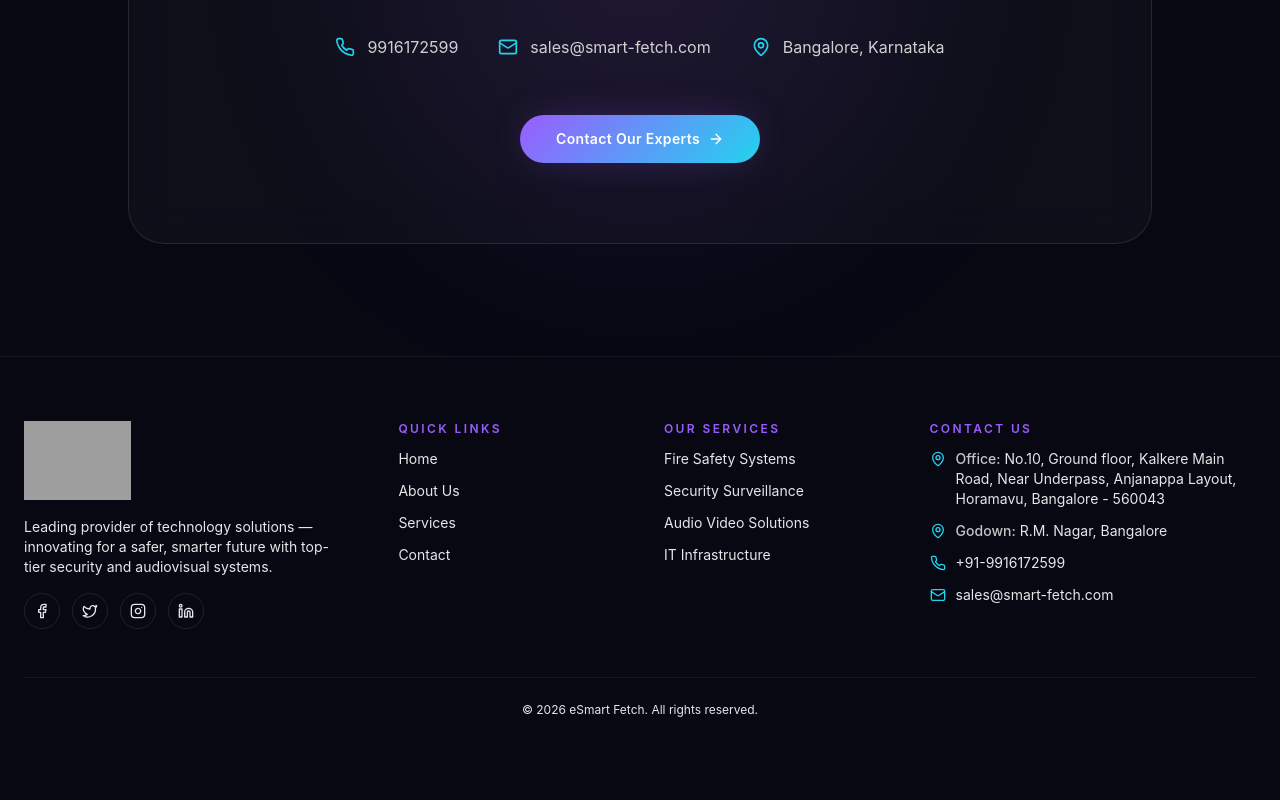
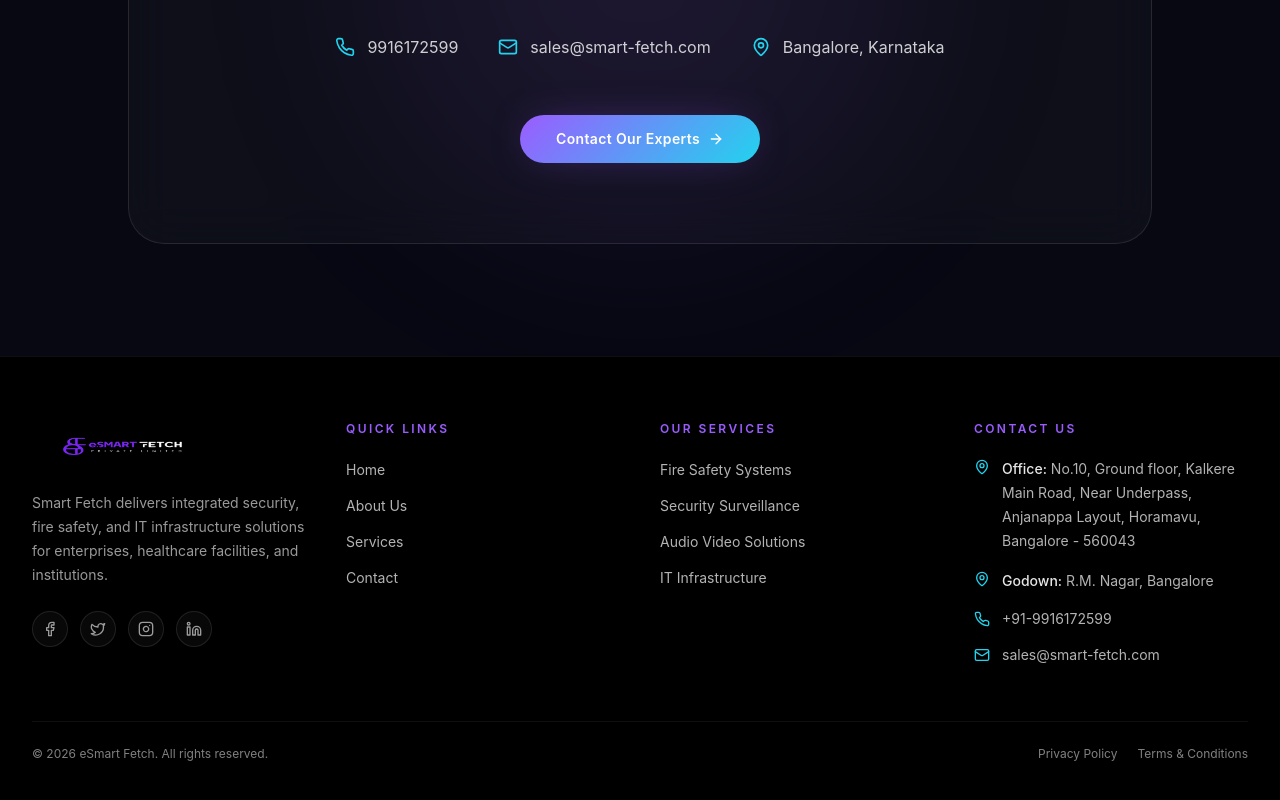
Before and after one commit to Tejas-shivarame/eSmart-Fetch, a Next.js app: page / in a window 1280 px wide. Shown: the part 3616-4416 px from the top of the page. Built offline with nearby package versions, Linux system fonts and the light colour scheme; grey boxes are pictures that could not be loaded.

Commit message:
Replace the navbar image to footer part and viceversa

```diff
--- a/sections/Footer.tsx
+++ b/sections/Footer.tsx
@@ -1,107 +1,181 @@
 import Link from "next/link";
+import Image from "next/image";
 import { MapPin, Phone, Mail } from "lucide-react";
-// import { Zap } from "lucide-react";
-import { FOOTER_LINKS, SOCIAL_LINKS, COMPANY } from "@/lib/constants";
-import Image from "next/image";
+
+import {
+  FOOTER_LINKS,
+  SOCIAL_LINKS,
+  COMPANY,
+} from "@/lib/constants";
 
 export function Footer() {
   const year = new Date().getFullYear();
 
   return (
-    <footer className="relative border-t border-white/[0.06] px-6 py-16">
-      <div className="mx-auto grid max-w-container gap-12 lg:grid-cols-[1.2fr_0.8fr_0.8fr_1.2fr]">
-        <div className="flex flex-col gap-4">
+    <footer className="border-t border-white/[0.06] bg-black">
+      {/* ============================================================ */}
+      {/* Main Footer */}
+      {/* ============================================================ */}
+
+      <div className="mx-auto max-w-7xl px-6 py-14 lg:px-8 lg:py-16">
+        <div className="grid grid-cols-1 gap-12 md:grid-cols-2 lg:grid-cols-4 lg:gap-10">
+
+          {/* ======================================================== */}
+          {/* Company / Logo */}
+          {/* ======================================================== */}
+
+          <div className="flex flex-col">
             <Link
               href="/"
-  className="flex items-center gap-3"
-  aria-label="eSmart Fetchhome"
+              aria-label="eSmart Fetch Home"
+              className="inline-flex w-fit items-center"
             >
               <Image
-    src="/images/eSmart-Fetch-logo-Footer.png"
-    alt="eeSmart FetchLogo"
-    width={320}
-    height={90}
-    priority
-    className="h-20 w-auto object-contain"
+                src="/images/esmart-fetch-logo-Navbar.png"
+                alt="eSmart Fetch"
+                width={875}
+                height={350}
+                className="h-[50px] w-[180px] object-contain"
               />
             </Link>
-          <p className="max-w-xs text-sm text-white/90">
-            Leading provider of technology solutions — innovating for a
-            safer, smarter future with top-tier security and audiovisual
-            systems.
+
+            <p className="mt-5 max-w-sm text-sm leading-6 text-white/60">
+              Smart Fetch delivers integrated security, fire safety, and
+              IT infrastructure solutions for enterprises, healthcare
+              facilities, and institutions.
             </p>
-          <div className="flex items-center gap-3">
-            {SOCIAL_LINKS.map((social) => {
-              const Icon = social.icon;
-              return (
-                <a
+
+            {/* Social Links */}
+            {SOCIAL_LINKS?.length > 0 && (
+              <div className="mt-6 flex items-center gap-3">
+                {SOCIAL_LINKS.map((social) => (
+                  <Link
                     key={social.label}
                     href={social.href}
                     target="_blank"
                     rel="noopener noreferrer"
                     aria-label={social.label}
-                  className="flex h-9 w-9 items-center justify-center rounded-full border border-white/10 text-white/90 transition-colors hover:border-accent-blue/40 hover:text-accent-blue"
+                    className="flex h-9 w-9 items-center justify-center rounded-full border border-white/10 bg-white/[0.03] text-white/60 transition-all duration-300 hover:border-accent-purple/40 hover:bg-accent-purple/10 hover:text-accent-purple"
                   >
-                  <Icon className="h-4 w-4" />
+                    <social.icon className="h-4 w-4" />
+                  </Link>
+                ))}
+              </div>
+            )}
+          </div>
+
+          {/* ======================================================== */}
+          {/* Footer Links */}
+          {/* ======================================================== */}
+
+          {FOOTER_LINKS.map((group) => (
+            <div
+              key={group.title}
+              className="flex flex-col"
+            >
+              <h3 className="text-xs font-semibold uppercase tracking-[0.2em] text-accent-purple">
+                {group.title}
+              </h3>
+
+              <ul className="mt-5 space-y-3">
+                {group.links.map((link) => (
+                  <li key={link.label}>
+                    <Link
+                      href={link.href}
+                      className="text-sm text-white/70 transition-colors duration-300 hover:text-accent-blue"
+                    >
+                      {link.label}
+                    </Link>
+                  </li>
+                ))}
+              </ul>
+            </div>
+          ))}
+
+          {/* ======================================================== */}
+          {/* Contact Us */}
+          {/* ======================================================== */}
+
+          <div className="flex flex-col">
+            <h3 className="text-xs font-semibold uppercase tracking-[0.2em] text-accent-purple">
+              Contact Us
+            </h3>
+
+            <div className="mt-5 flex flex-col gap-4">
+
+              {/* Locations */}
+              {COMPANY.locations.map((loc) => (
+                <div
+                  key={loc.label}
+                  className="flex items-start gap-3"
+                >
+                  <MapPin className="mt-0.5 h-4 w-4 flex-none text-accent-blue" />
+
+                  <p className="text-sm leading-6 text-white/70">
+                    <span className="font-medium text-white/90">
+                      {loc.label}:
+                    </span>{" "}
+                    {loc.address}
+                  </p>
+                </div>
+              ))}
+
+              {/* Phone */}
+              <a
+                href={`tel:${COMPANY.phone}`}
+                className="flex items-center gap-3 text-sm text-white/70 transition-colors duration-300 hover:text-white"
+              >
+                <Phone className="h-4 w-4 flex-none text-accent-blue" />
+
+                <span>
+                  +91-{COMPANY.phoneDisplay}
+                </span>
               </a>
-              );
-            })}
+
+              {/* Email */}
+              <a
+                href={`mailto:${COMPANY.email}`}
+                className="flex items-center gap-3 text-sm text-white/70 transition-colors duration-300 hover:text-white"
+              >
+                <Mail className="h-4 w-4 flex-none text-accent-blue" />
+
+                <span className="break-all">
+                  {COMPANY.email}
+                </span>
+              </a>
+            </div>
           </div>
         </div>
 
-        {FOOTER_LINKS.map((group) => (
-          <div key={group.title} className="flex flex-col gap-3">
-            <span className="text-xs font-semibold uppercase tracking-[0.2em] text-accent-purple">
-              {group.title}
-            </span>
-            {group.links.map((link) => (
+        {/* ============================================================ */}
+        {/* Bottom Footer */}
+        {/* ============================================================ */}
+
+        <div className="mt-14 border-t border-white/[0.06] pt-6">
+          <div className="flex flex-col items-center justify-between gap-3 text-center sm:flex-row sm:text-left">
+
+            <p className="text-xs text-white/50">
+              © {year} eSmart Fetch. All rights reserved.
+            </p>
+
+            <div className="flex items-center gap-5">
               <Link
-                key={link.label}
-                href={link.href}
-                className="text-sm text-white/90 transition-colors hover:text-accent-blue"
+                href="/privacy-policy"
+                className="text-xs text-white/50 transition-colors hover:text-white"
               >
-                {link.label}
+                Privacy Policy
               </Link>
-            ))}
+
+              <Link
+                href="/terms"
+                className="text-xs text-white/50 transition-colors hover:text-white"
+              >
+                Terms & Conditions
+              </Link>
             </div>
-        ))}
 
-        <div className="flex flex-col gap-3">
-          <span className="text-xs font-semibold uppercase tracking-[0.2em] text-accent-purple">
-            Contact Us
-          </span>
-          {COMPANY.locations.map((loc) => (
-            <div key={loc.label} className="flex items-start gap-2.5">
-              <MapPin className="mt-0.5 h-4 w-4 flex-none text-accent-blue" />
-              <span className="text-sm text-white/90">
-                <span className="font-medium text-accent-white/80">
-                  {loc.label}:
-                </span>{" "}
-                {loc.address}
-              </span>
-            </div>
-          ))}
-          <a
-            href={`tel:${COMPANY.phone}`}
-            className="flex items-center gap-2.5 text-sm text-white/90 transition-colors hover:text-accent-white"
-          >
-            <Phone className="h-4 w-4 flex-none text-accent-blue" />
-            +91-{COMPANY.phoneDisplay}
-          </a>
-          <a
-            href={`mailto:${COMPANY.email}`}
-            className="flex items-center gap-2.5 text-sm text-white/90 transition-colors hover:text-accent-white"
-          >
-            <Mail className="h-4 w-4 flex-none text-accent-blue" />
-            {COMPANY.email}
-          </a>
           </div>
         </div>
-
-      <div className="mx-auto mt-12 max-w-container border-t border-white/[0.06] pt-6">
-        <p className="text-center text-xs text-white/90">
-          &copy; {year} eSmart Fetch. All rights reserved.
-        </p>
       </div>
     </footer>
   );
```
Lines whose indentation alone changed are shown as unchanged.
